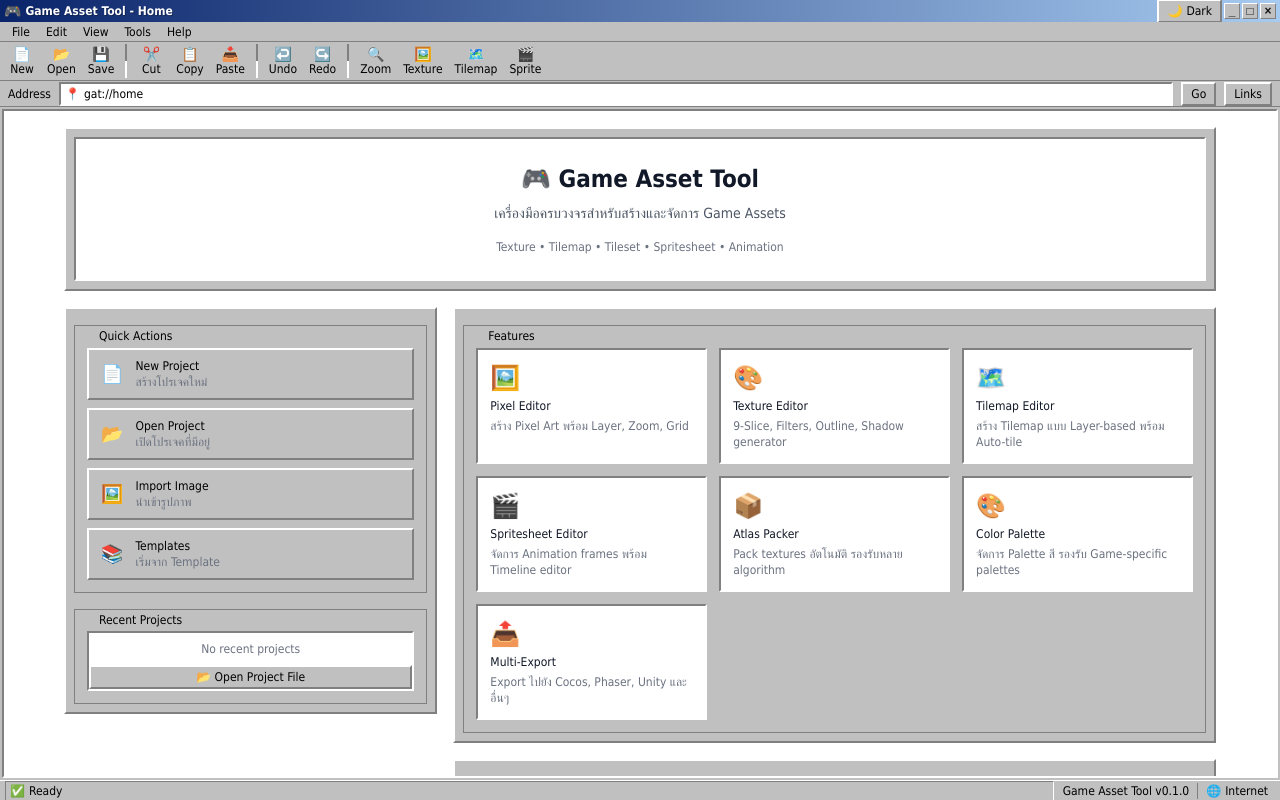
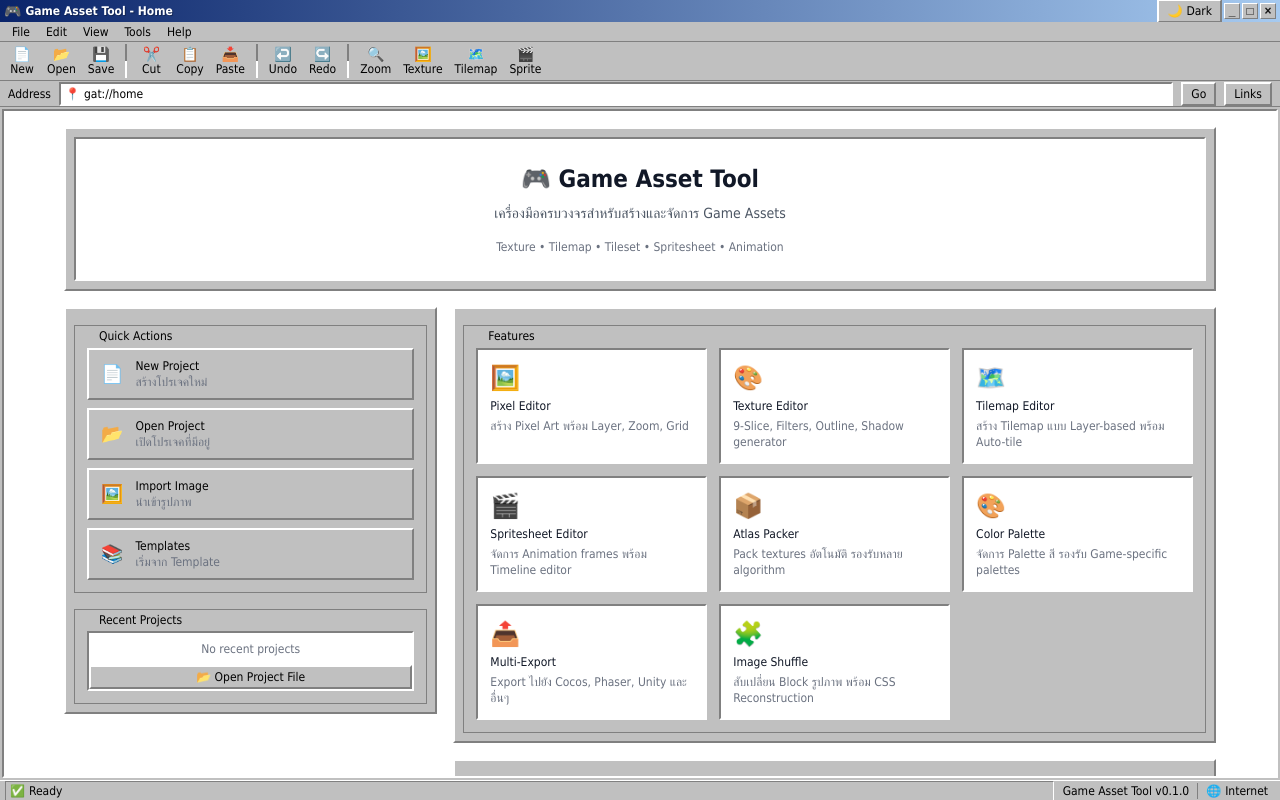
Before and after one commit to danya0365/game-asset-tool-nextjs, a Next.js app: page / in a window 1280 px wide. Built offline with nearby package versions, Linux system fonts and the light colour scheme.

Commit message:
feat: add Image Shuffle quick action to the landing page.

```diff
--- a/src/presentation/components/landing/LandingView.tsx
+++ b/src/presentation/components/landing/LandingView.tsx
@@ -1,9 +1,9 @@
 "use client";
 
 import {
-  getRecentProjects,
-  loadProjectFromFile,
-  type RecentProject,
+    getRecentProjects,
+    loadProjectFromFile,
+    type RecentProject,
 } from "@/src/infrastructure/storage/projectStorage";
 import { ComingSoonModal } from "@/src/presentation/components/molecules/ComingSoonModal";
 import { MainLayout } from "@/src/presentation/components/templates/MainLayout";
@@ -66,6 +66,12 @@ const features: FeatureCard[] = [
     title: "Multi-Export",
     description: "Export ไปยัง Cocos, Phaser, Unity และอื่นๆ",
     href: "/multi-export",
+  },
+  {
+    icon: "🧩",
+    title: "Image Shuffle",
+    description: "สับเปลี่ยน Block รูปภาพ พร้อม CSS Reconstruction",
+    href: "/image-shuffle",
   },
 ];
 
```
